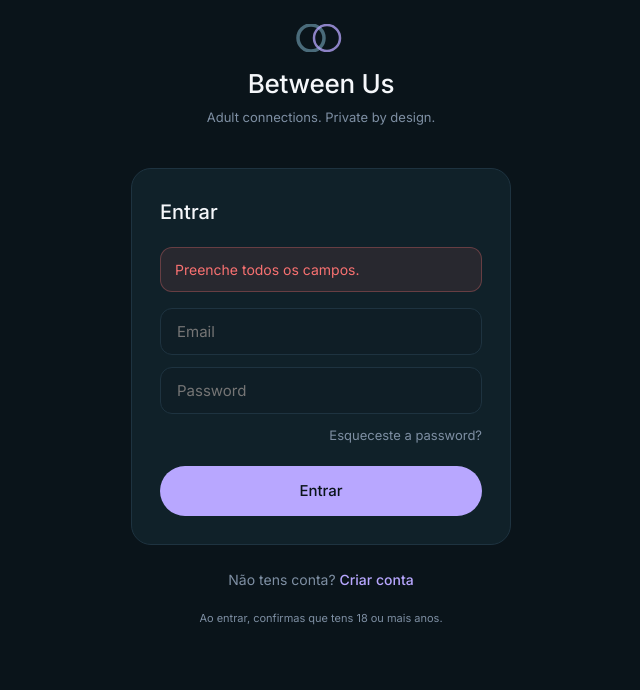
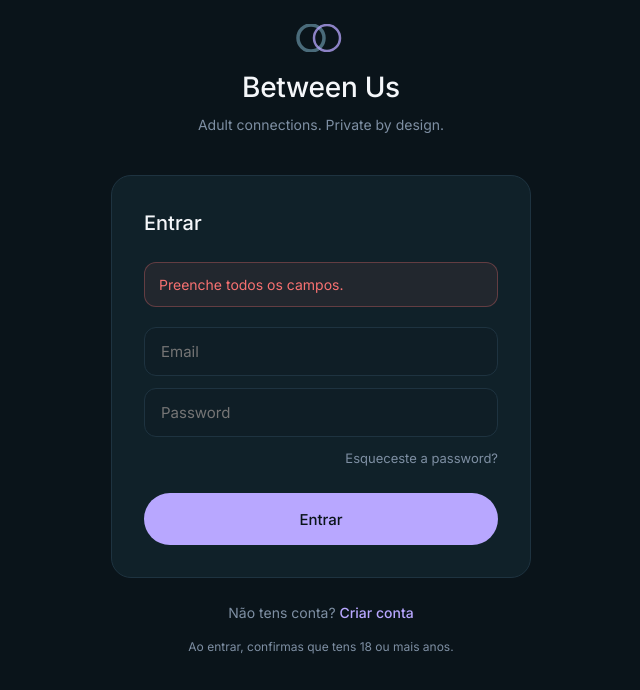
Before and after one commit to Bzuzinho/BetweenUs, a React (Vite) app in the folder client/: page /login in a window 1280 px wide. Both pictures are taken after a click on the button "Entrar". Shown: the top 690 px of the page, without its empty margins (319-959 px from the left). Built offline with nearby package versions, Linux system fonts and the light colour scheme; no server answers.

Commit message:
fix: LoginPage — suppress stale token errors; clean error handling; never show 'Token inválido' to user

```diff
--- a/client/src/pages/LoginPage.jsx
+++ b/client/src/pages/LoginPage.jsx
@@ -1,12 +1,11 @@
-import { useState } from 'react'
+import { useState, useEffect } from 'react'
 import { useNavigate, Link } from 'react-router-dom'
 import { useAuth } from '../context/AuthContext'
 
 const C = {
-  bg:'#0A141A', card:'#102129', input:'#0F1E26', border:'#1E3340',
-  primary:'#B8A7FF', primaryDim:'#8B7ACC',
-  text:'#F5F7FA', text2:'#AAB6C2', muted:'#7E8FA3',
-  success:'#4ADE80', danger:'#F87171'
+  bg:'#0A141A', surface:'#102129', border:'#1E3340', input:'#0F1E26',
+  primary:'#B8A7FF', text:'#F5F7FA', text2:'#AAB6C2', muted:'#7E8FA3',
+  danger:'#F87171',
 }
 
 export default function LoginPage() {
@@ -16,24 +15,31 @@ export default function LoginPage() {
   const [error, setError] = useState('')
   const [loading, setLoading] = useState(false)
 
+  // Clear any stale tokens on mount — prevents "Token inválido" ghost errors
+  useEffect(() => {
+    // If user landed here from a redirect due to expired session,
+    // tokens are already cleared. Just ensure clean state.
+    setError('')
+  }, [])
+
   const handleSubmit = async () => {
     if (!form.email || !form.password) return setError('Preenche todos os campos.')
     setLoading(true); setError('')
     try {
       const me = await login(form.email, form.password)
-      // Redirect based on role — admin goes to /admin, never to /explore
-      if (me?.adminRole) {
-        navigate('/admin', { replace: true })
-      } else if (!me?.profile) {
-        navigate('/create-profile', { replace: true })
-      } else {
-        navigate('/explore', { replace: true })
-      }
+      if (me?.adminRole) navigate('/admin', { replace: true })
+      else if (!me?.profile) navigate('/create-profile', { replace: true })
+      else navigate('/explore', { replace: true })
     } catch (err) {
       const code = err.response?.data?.code
+      const msg  = err.response?.data?.error
       if (code === 'ACCOUNT_SUSPENDED') return setError('Conta temporariamente suspensa.')
-      if (code === 'ACCOUNT_BANNED')    return setError('Esta conta foi suspensa.')
-      setError(err.response?.data?.error || 'Email ou password incorretos.')
+      if (code === 'ACCOUNT_BANNED')    return setError('Esta conta foi suspensa permanentemente.')
+      if (msg && msg !== 'Token inválido.' && msg !== 'Não autenticado.') {
+        setError(msg)
+      } else {
+        setError('Email ou password incorretos.')
+      }
     } finally {
       setLoading(false)
     }
@@ -42,29 +48,32 @@ export default function LoginPage() {
   return (
     <div style={{
       minHeight:'100vh', minHeight:'-webkit-fill-available',
-      background:C.bg,
-      display:'flex', flexDirection:'column',
+      background:C.bg, display:'flex', flexDirection:'column',
       justifyContent:'center',
       padding:'24px 24px calc(24px + env(safe-area-inset-bottom))',
     }}>
-      <div style={{ width:'100%', maxWidth:380, margin:'0 auto' }}>
+      <div style={{ width:'100%', maxWidth:420, margin:'0 auto' }}>
 
         {/* Logo */}
         <div style={{ textAlign:'center', marginBottom:40 }}>
-          <svg width="56" height="28" viewBox="0 0 56 28" style={{ display:'block', margin:'0 auto 12px' }}>
+          <svg width="56" height="28" viewBox="0 0 56 28" style={{ display:'block', margin:'0 auto 14px' }}>
             <circle cx="18" cy="14" r="13" fill="none" stroke="#4A6B7A" strokeWidth="3.5"/>
             <circle cx="34" cy="14" r="13" fill="none" stroke="#B8A7FF" strokeWidth="2.5" opacity="0.75"/>
           </svg>
-          <div style={{ fontSize:26, fontWeight:500, color:C.text, letterSpacing:'-0.01em' }}>Between Us</div>
-          <div style={{ fontSize:13, color:C.muted, marginTop:5 }}>Adult connections. Private by design.</div>
+          <div style={{ fontSize:28, fontWeight:500, color:C.text, letterSpacing:'-0.01em' }}>Between Us</div>
+          <div style={{ fontSize:14, color:C.muted, marginTop:6 }}>Adult connections. Private by design.</div>
         </div>
 
-        {/* Card */}
-        <div style={{ background:C.card, border:`1px solid ${C.border}`, borderRadius:20, padding:28 }}>
-          <h2 style={{ color:C.text, fontSize:20, fontWeight:500, marginBottom:20, marginTop:0 }}>Entrar</h2>
+        {/* Form card */}
+        <div style={{ background:C.surface, border:`1px solid ${C.border}`, borderRadius:20, padding:32 }}>
+          <h2 style={{ color:C.text, fontSize:20, fontWeight:500, marginBottom:24, marginTop:0 }}>Entrar</h2>
 
           {error && (
-            <div style={{ background:'rgba(248,113,113,0.1)', border:`1px solid rgba(248,113,113,0.3)`, borderRadius:12, padding:'11px 14px', marginBottom:16, color:C.danger, fontSize:14 }}>
+            <div style={{
+              background:'rgba(248,113,113,0.08)', border:`1px solid rgba(248,113,113,0.3)`,
+              borderRadius:12, padding:'11px 14px', marginBottom:20,
+              color:C.danger, fontSize:14, lineHeight:1.5
+            }}>
               {error}
             </div>
           )}
@@ -73,16 +82,24 @@ export default function LoginPage() {
             type="email" placeholder="Email" autoComplete="email"
             value={form.email} onChange={e => setForm(p => ({...p, email:e.target.value}))}
             onKeyDown={e => e.key==='Enter' && handleSubmit()}
-            style={{ width:'100%', background:C.input, border:`1.5px solid ${C.border}`, borderRadius:12, padding:'13px 16px', color:C.text, fontSize:15, marginBottom:12, display:'block', WebkitAppearance:'none' }}
+            style={{
+              width:'100%', background:C.input, border:`1.5px solid ${C.border}`,
+              borderRadius:12, padding:'14px 16px', color:C.text, fontSize:15,
+              marginBottom:12, display:'block', WebkitAppearance:'none', outline:'none',
+            }}
           />
           <input
             type="password" placeholder="Password" autoComplete="current-password"
             value={form.password} onChange={e => setForm(p => ({...p, password:e.target.value}))}
             onKeyDown={e => e.key==='Enter' && handleSubmit()}
-            style={{ width:'100%', background:C.input, border:`1.5px solid ${C.border}`, borderRadius:12, padding:'13px 16px', color:C.text, fontSize:15, marginBottom:8, display:'block', WebkitAppearance:'none' }}
+            style={{
+              width:'100%', background:C.input, border:`1.5px solid ${C.border}`,
+              borderRadius:12, padding:'14px 16px', color:C.text, fontSize:15,
+              marginBottom:8, display:'block', WebkitAppearance:'none', outline:'none',
+            }}
           />
 
-          <div style={{ textAlign:'right', marginBottom:20 }}>
+          <div style={{ textAlign:'right', marginBottom:24 }}>
             <Link to="/forgot-password" style={{ color:C.muted, fontSize:13, textDecoration:'none' }}>
               Esqueceste a password?
             </Link>
@@ -90,7 +107,12 @@ export default function LoginPage() {
 
           <button
             onClick={handleSubmit} disabled={loading}
-            style={{ width:'100%', background:C.primary, border:'none', borderRadius:50, padding:'14px', fontSize:15, fontWeight:500, color:'#0A141A', cursor:loading?'not-allowed':'pointer', opacity:loading?0.7:1, minHeight:50 }}
+            style={{
+              width:'100%', background:C.primary, border:'none',
+              borderRadius:50, padding:'15px', fontSize:15, fontWeight:500,
+              color:'#0A141A', cursor:loading?'not-allowed':'pointer',
+              opacity:loading?0.7:1, minHeight:52,
+            }}
           >
             {loading ? 'A entrar…' : 'Entrar'}
           </button>
@@ -100,8 +122,7 @@ export default function LoginPage() {
           Não tens conta?{' '}
           <Link to="/register" style={{ color:C.primary, textDecoration:'none', fontWeight:500 }}>Criar conta</Link>
         </p>
-
-        <p style={{ textAlign:'center', color:C.muted, fontSize:11, marginTop:20, lineHeight:1.6 }}>
+        <p style={{ textAlign:'center', color:C.muted, fontSize:12, marginTop:12, lineHeight:1.6 }}>
           Ao entrar, confirmas que tens 18 ou mais anos.
         </p>
       </div>
```
